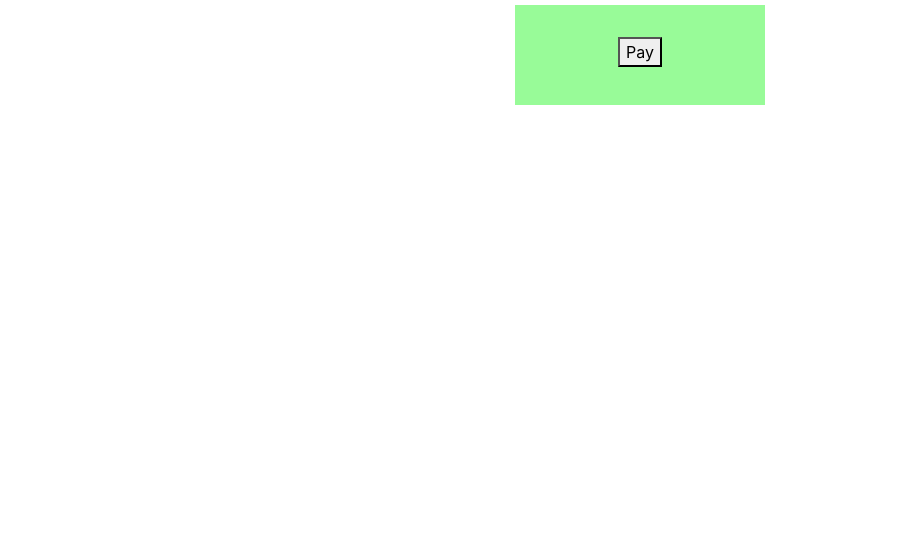
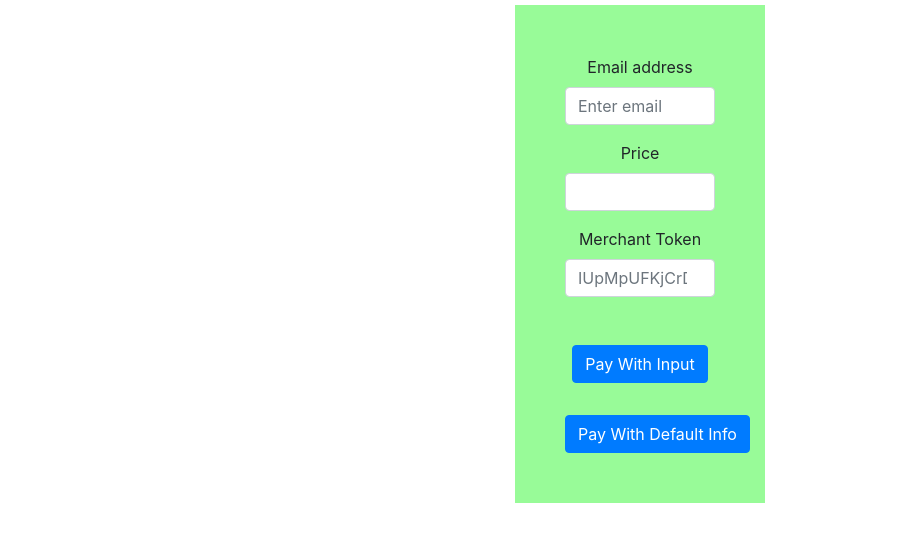
Before and after one commit to gbaker-ndm/basic_test_html, a website: page index.html in a window 1280 px wide. Shown: the part 51-592 px from the top of the page, without its empty margins (0-907 px from the left). Drawn offline with nearby package versions, Linux system fonts and the light colour scheme.

Commit message:
Fixed the axios api call, added a default button and input fields.

```diff
--- a/index.html
+++ b/index.html
@@ -5,6 +5,12 @@
 IUpMpUFKjCrDQks0hBCNF6U5u28t0h3WuD392XWpyAhDert3yNtk8ycHO7kE        Gregs
 
 TnJvkslQXRXdbNdtgcY0x5gx9FANZN2o3iNszoHNZIWHUpK0xhZSDgAA82we        NDMs
+
+Wallet Token???
+tb1qs75gm64efzm2jes4skd6prapxlcy85stcy62hm
+
+Bitpay Token???
+dbLo8oauEfTtQom2268MqNPx9CFoHEjbiMBRxpTonsg
 -->
 
 <html lang="en">
@@ -25,10 +31,26 @@ TnJvkslQXRXdbNdtgcY0x5gx9FANZN2o3iNszoHNZIWHUpK0xhZSDgAA82we        NDMs
 
 <body>
     <h1>Bit Pay button will go in the green div bellow.</h1>
-
-    <div id="bitpayButtonContainer">
-        <button id="payButton" variants="contained" onclick="bitPayAPICall()">Pay</button>
-    </div>
+    <form id="bitpayButtonContainer">
+        <div class="form-group">
+            <label for="exampleInputEmail1">Email address</label>
+            <input type="email" class="form-control" id="clientEmail" aria-describedby="emailHelp"
+                placeholder="Enter email">
+        </div>
+        <div class="form-group">
+            <label for="exampleInputPassword1">Price</label>
+            <input type="number" class="form-control" id="priceAmount">
+        </div>
+        <div class="form-group">
+            <label for="exampleInputPassword1">Merchant Token</label>
+            <input type="number" class="form-control" id="merchantToken"
+                placeholder="IUpMpUFKjCrDQks0hBCNF6U5u28t0h3WuD392XWpyAhDert3yNtk8ycHO7kE">
+        </div>
+        <button id="payButton" variants="contained" type="submit" class="btn btn-primary" onclick="bitPayAPICall()">Pay
+            With Input</button>
+        <button id="payButton" variants="contained" type="submit" class="btn btn-primary" onclick="bitPayDefault()">Pay
+            With Default Info</button>
+    </form>
 
     <!-- Optional JavaScript -->
     <!-- jQuery first, then Popper.js, then Bootstrap JS -->
@@ -47,22 +69,74 @@ TnJvkslQXRXdbNdtgcY0x5gx9FANZN2o3iNszoHNZIWHUpK0xhZSDgAA82we        NDMs
 </body>
 
 <script>
+    var form = document.getElementById("bitpayButtonContainer");
+    function handleForm(event) { event.preventDefault(); }
+    form.addEventListener('submit', handleForm);
+
+
     function bitPayAPICall() {
-        axios.get('https://bitpay.devapp.ndmtech.io/invoice/create', {
-            headers: {
-                'Access-Control-Allow-Origin': '*'
-            },
-            params: {
-                'Authorization': 'TnJvkslQXRXdbNdtgcY0x5gx9FANZN2o3iNszoHNZIWHUpK0xhZSDgAA82we',
-                'price': 50,
-                'buyerEmail': 'gregory.baker@ndmhopsitality.com'
-            }
-        })
-            .then(function (response) {
-                console.log(response);
+        var setPrice = document.getElementById("priceAmount").value;
+        var customerEmail = document.getElementById("clientEmail").value
+        var merchantToken;
+
+        console.log('setprice = ' + setPrice);
+        console.log('customerEmail = ' + customerEmail);
+
+        if (document.getElementById("merchantToken").value != '') {
+            console.log('merhcant is not null');
+            merchantToken = document.getElementById("merchantToken").value;
+        } else {
+            merchantToken = 'IUpMpUFKjCrDQks0hBCNF6U5u28t0h3WuD392XWpyAhDert3yNtk8ycHO7kE'
+            console.log('merhcant is null');
+        }
+
+        console.log('merchantToken = ' + merchantToken);
+
+        axios
+            .post(
+                "https://devapi.ndmtech.io/invoice/create",
+                {
+                    price: setPrice,
+                    buyerEmail: customerEmail
+                },
+                {
+                    headers: {
+                        Authorization: merchantToken,
+                    },
+                }
+            )
+            .then((response) => {
+                console.log(response.data);
+                window.location.replace(response.data.url);
             })
-            .catch(function (error) {
+            .catch((error) => {
                 console.log(error);
+                alert("Something went wrong :(");
+            });
+
+    }
+
+    function bitPayDefault() {
+        axios
+            .post(
+                "https://devapi.ndmtech.io/invoice/create",
+                {
+                    buyerEmail: 'gregory.baker@ndmhospitality.com',
+                    price: 123
+                },
+                {
+                    headers: {
+                        Authorization: 'IUpMpUFKjCrDQks0hBCNF6U5u28t0h3WuD392XWpyAhDert3yNtk8ycHO7kE',
+                    },
+                }
+            )
+            .then((response) => {
+                console.log(response.data);
+                window.location.replace(response.data.url);
+            })
+            .catch((error) => {
+                console.log(error);
+                alert("Something went wrong :(");
             });
     }
 </script>
--- a/style.css
+++ b/style.css
@@ -1,8 +1,7 @@
 #bitpayButtonContainer {
     background-color: palegreen;
     width: 250px;
-    height: 100px;
-    margin: 50px;
+    padding: 50px;
     text-align: center;
     margin: auto;
 }
```
